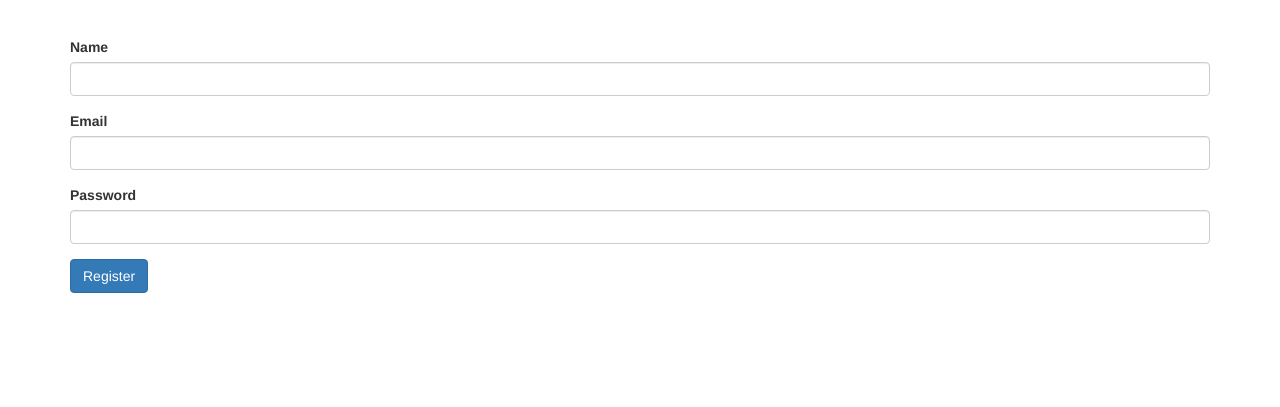
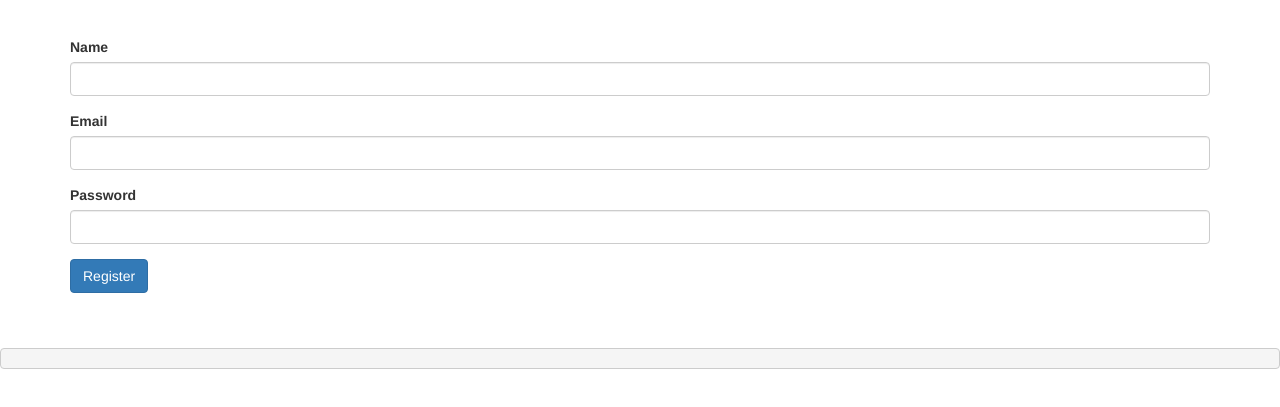
Before and after one commit to leandromarte/angularjs0toHero, a website: page section1/lesson2/index.html in a window 1280 px wide. Shown: the part 53-460 px from the top of the page. Drawn offline with Linux system fonts and the light colour scheme.

Commit message:
Lessons 1 and 2

```diff
--- a/section1/lesson2/index.html
+++ b/section1/lesson2/index.html
@@ -58,6 +58,9 @@
 
 </div >
 
+<pre ng-bind="formData | json">
+</pre>
+
 <script src="../libs/angular/angular.min.js" ></script >
 <script src="main.js" ></script >
 
```
Also changed, not shown: package.json (added, +14 -0 lines).
